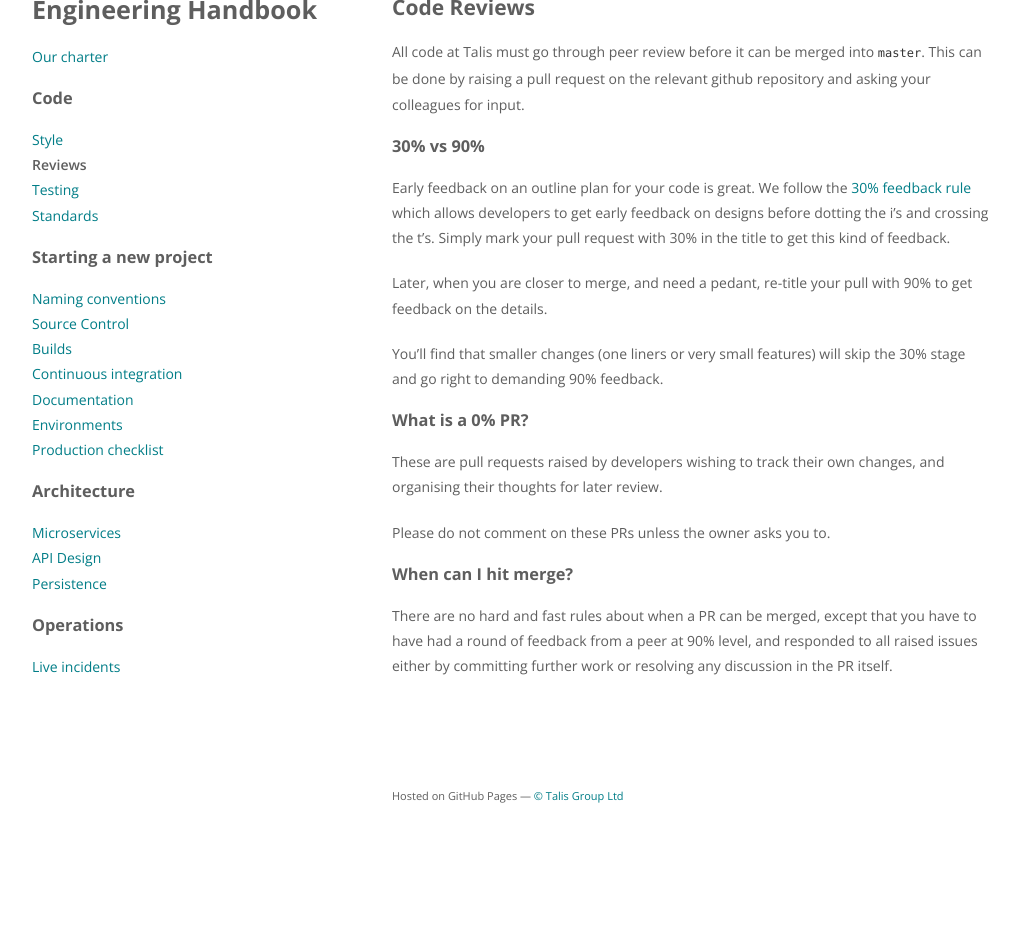
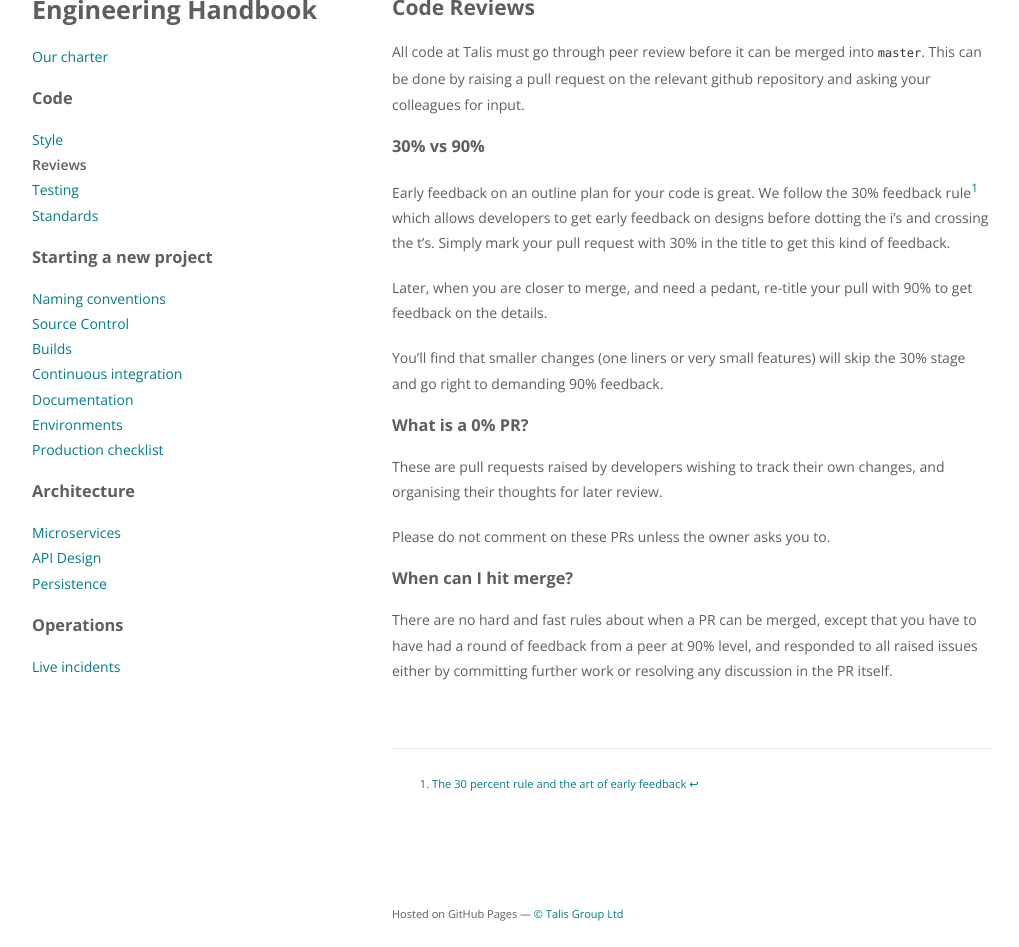
Before and after one commit to ellerbrock/talis.github.io, a Jekyll site: the page built from topics/code-reviews.md, in a window 1280 px wide, cut to the strip 222-1169 px from the top of the page. Shown: the whole strip, without its empty margins (128-1147 px from the left). Built offline with Jekyll 4.4.1, drawn with Linux system fonts in a browser that asks for light colours; before the commit the page ends 1051 px from its top, so only the background shows below that.

Commit message:
Moving to a footnote

```diff
--- a/topics/code-reviews.md
+++ b/topics/code-reviews.md
@@ -10,7 +10,7 @@ raising a pull request on the relevant github repository and asking your colleag
 
 ### 30% vs 90%
 
-Early feedback on an outline plan for your code is great. We follow the [30% feedback rule](http://lifehacker.com/the-30-percent-rule-and-the-art-of-early-feedback-1619474527)
+Early feedback on an outline plan for your code is great. We follow the 30% feedback rule[^1]
 which allows developers to get early feedback on designs before dotting the i's and crossing the t's. Simply mark your
 pull request with 30% in the title to get this kind of feedback.
 
@@ -31,3 +31,7 @@ Please do not comment on these PRs unless the owner asks you to.
 There are no hard and fast rules about when a PR can be merged, except that you have to have had a round of feedback
 from a peer at 90% level, and responded to all raised issues either by committing further work or resolving any
 discussion in the PR itself.
+
+
+
+[^1]: [The 30 percent rule and the art of early feedback](http://lifehacker.com/the-30-percent-rule-and-the-art-of-early-feedback-1619474527)
```
